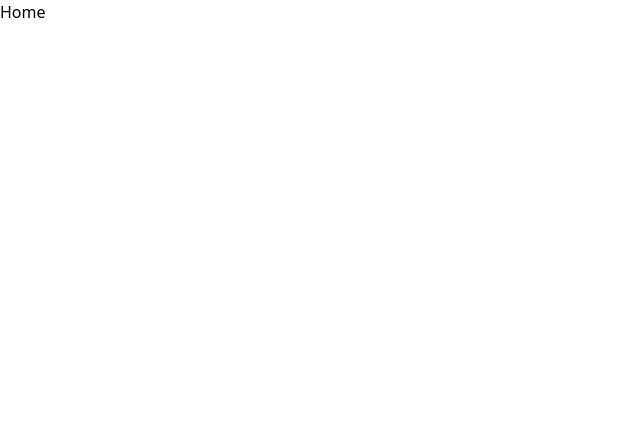
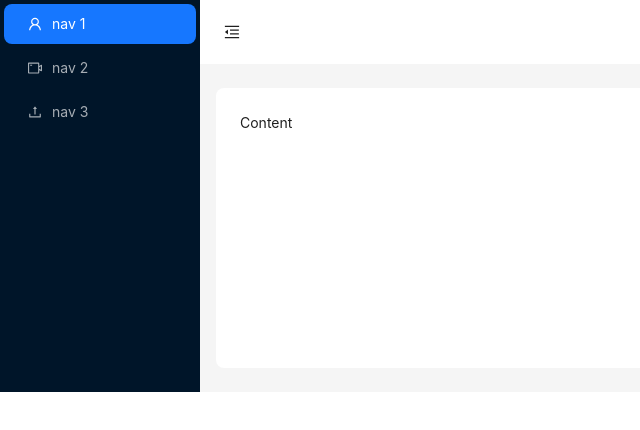
Before and after one commit to xursandbekdev/frontend_musobaqa, a React (Vite) app: page / in a window 1280 px wide. Shown: the top 430 px of the page, without its empty margins (0-640 px from the left). Built offline with nearby package versions, Linux system fonts and the light colour scheme.

Commit message:
add:sidebar

```diff
--- a/package.json
+++ b/package.json
@@ -10,6 +10,8 @@
     "preview": "vite preview"
   },
   "dependencies": {
+    "@ant-design/icons": "^6.0.0",
+    "antd": "^5.25.4",
     "react": "^18.2.0",
     "react-dom": "^18.2.0",
     "react-router-dom": "^7.6.1"
--- a/src/pages/Home/Home.tsx
+++ b/src/pages/Home/Home.tsx
@@ -1,8 +1,79 @@
+import {
+  MenuFoldOutlined,
+  MenuUnfoldOutlined,
+  UploadOutlined,
+  UserOutlined,
+  VideoCameraOutlined,
+} from "@ant-design/icons";
+
+import { Button, Layout, Menu, theme } from "antd";
+import { useState } from "react";
+
+const { Header, Sider, Content } = Layout;
 
 const Home = () => {
+  const [collapsed, setCollapsed] = useState(false);
+  const {
+    token: { colorBgContainer, borderRadiusLG },
+  } = theme.useToken();
+
   return (
-    <div className=" underline text-red" >Home</div>
-  )
-}
+    <Layout>
+      <Sider className="min-h-screen" trigger={null} collapsible collapsed={collapsed}>
+        <div className="demo-logo-vertical" >
 
-export default Home
+        </div>
+        <Menu
+          theme="dark"
+          mode="inline"
+          className="mt-8"
+          defaultSelectedKeys={["1"]}
+          items={[
+            {
+              key: "1",
+              icon: <UserOutlined />,
+              label: "nav 1",
+            },
+            {
+              key: "2",
+              icon: <VideoCameraOutlined />,
+              label: "nav 2",
+            },
+            {
+              key: "3",
+              icon: <UploadOutlined />,
+              label: "nav 3",
+            },
+          ]}
+        />
+      </Sider>
+      <Layout>
+        <Header style={{ padding: 0, background: colorBgContainer }}>
+          <Button
+            type="text"
+            icon={collapsed ? <MenuUnfoldOutlined /> : <MenuFoldOutlined />}
+            onClick={() => setCollapsed(!collapsed)}
+            style={{
+              fontSize: "16px",
+              width: 64,
+              height: 64,
+            }}
+          />
+        </Header>
+        <Content
+          style={{
+            margin: "24px 16px",
+            padding: 24,
+            minHeight: 280,
+            background: colorBgContainer,
+            borderRadius: borderRadiusLG,
+          }}
+        >
+          Content
+        </Content>
+      </Layout>
+    </Layout>
+  );
+};
+
+export default Home;
```
Also changed, not shown: 1 other file (tests, documents, lock files or other folders).
